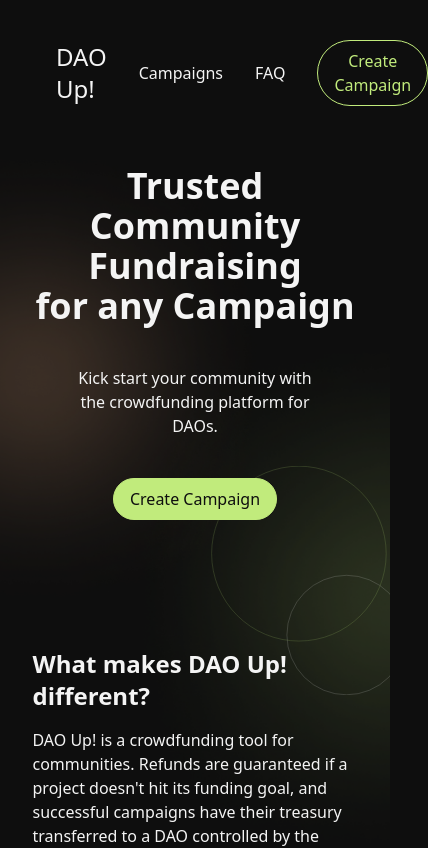
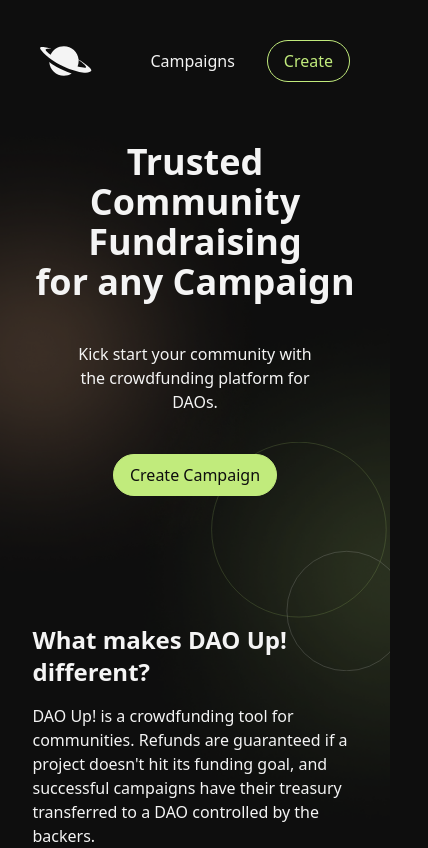
Before and after one commit to NoahSaso/dao-up, a Next.js app in the folder ui/: page / in a window 390 px wide. Shown: the top 848 px of the page, 428 px wide, since content can reach past the window. Built offline with nearby package versions, Linux system fonts and the light colour scheme.

Commit message:
simplified header on small screens

```diff
--- a/ui/components/Header.tsx
+++ b/ui/components/Header.tsx
@@ -1,4 +1,4 @@
-import classnames from "classnames"
+import cn from "classnames"
 import Image from "next/image"
 import Link from "next/link"
 import { useRouter } from "next/router"
@@ -10,19 +10,31 @@ interface NavItemProps {
   href: string
   label: string
   action?: boolean
+  className?: string
 }
-const NavItem: FC<NavItemProps> = ({ href, label, action }) => {
+const NavItem: FC<NavItemProps> = ({ href, label, action, className }) => {
   const { pathname } = useRouter()
 
   return action ? (
-    <ButtonLink href={href} label={label} outline className="ml-8" />
+    <ButtonLink
+      href={href}
+      label={label}
+      outline
+      className={cn("ml-8", className)}
+    />
   ) : (
     <Link href={href}>
       <a
-        className={classnames("ml-8", "hover:text-green", "transition", {
-          "py-2 px-4 rounded-full border border-green text-green": action,
-          "text-green": pathname === href,
-        })}
+        className={cn(
+          "ml-8",
+          "hover:text-green",
+          "transition",
+          {
+            "py-2 px-4 rounded-full border border-green text-green": action,
+            "text-green": pathname === href,
+          },
+          className
+        )}
       >
         {label}
       </a>
@@ -36,14 +48,24 @@ export const Header: FC = () => (
       <Link href="/">
         <a className="flex flex-row items-center">
           <Image src="/images/logo.svg" alt="logo" width={52} height={30} />
-          <h1 className="text-2xl ml-4">DAO Up!</h1>
+          <h1 className={cn("text-2xl ml-4", "hidden sm:inline-block")}>
+            DAO Up!
+          </h1>
         </a>
       </Link>
 
       <div className="flex flex-row items-center">
         <NavItem href="/campaigns" label="Campaigns" />
-        <NavItem href="/#faq" label="FAQ" />
-        <NavItem href="/create" label="Create Campaign" action />
+
+        <NavItem href="/#faq" label="FAQ" className="hidden sm:inline-block" />
+
+        <NavItem
+          href="/create"
+          label="Create Campaign"
+          action
+          className="hidden sm:inline-block"
+        />
+        <NavItem href="/create" label="Create" action className="sm:hidden" />
       </div>
     </nav>
   </header>
```
